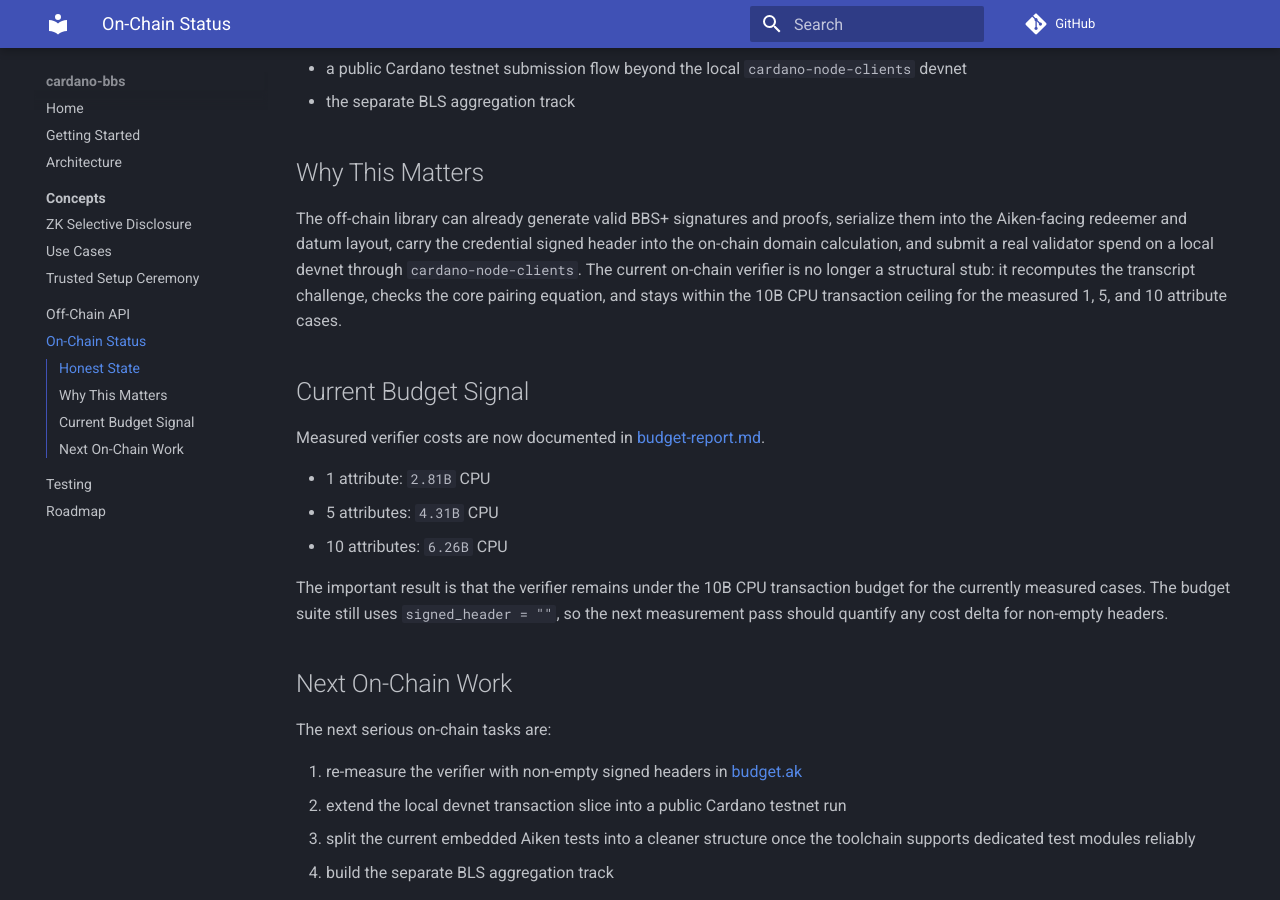
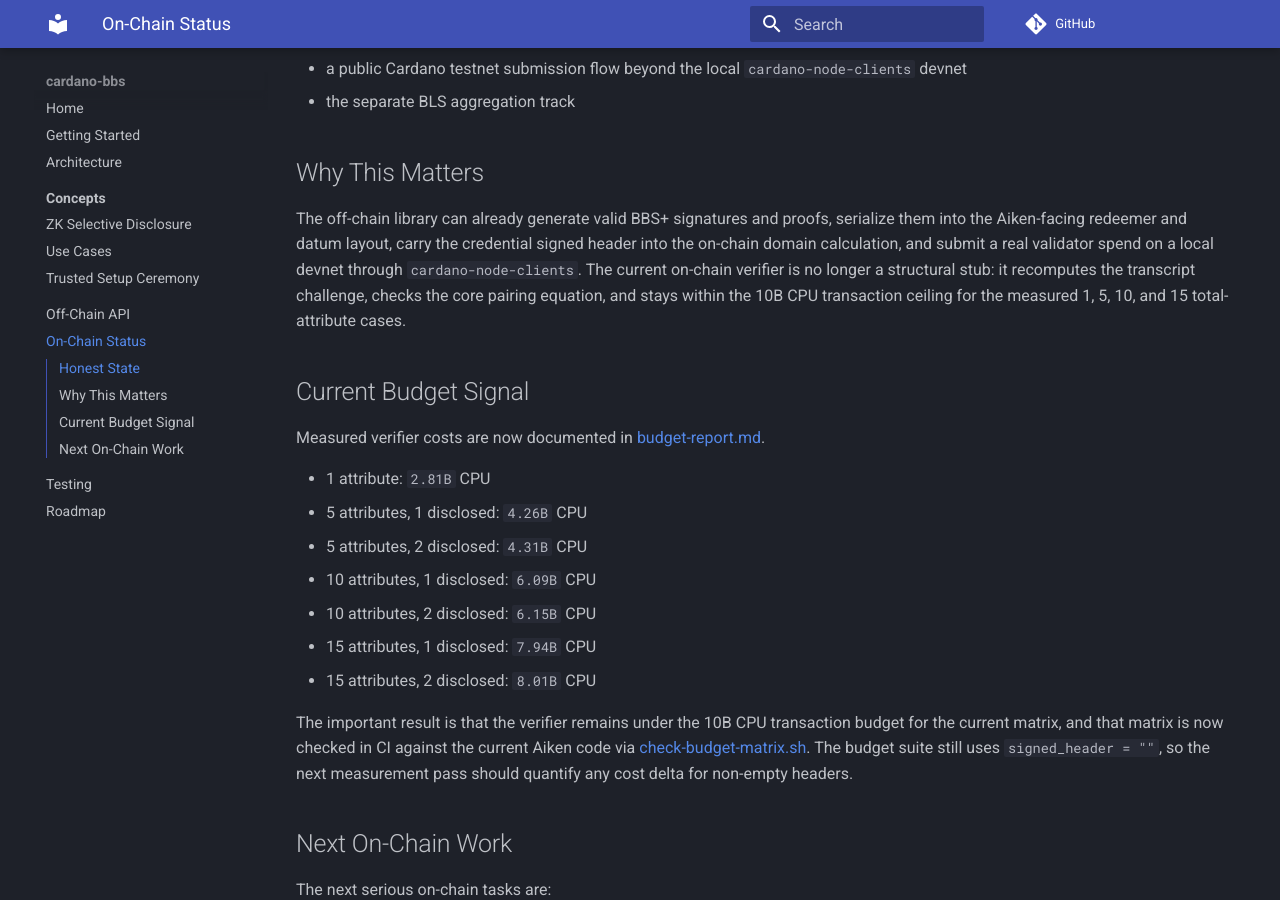
Before and after one commit to lambdasistemi/cardano-bbs, an MkDocs documentation site: the page built from docs/onchain.md, in a window 1280 px wide and 900 px high, scrolled down 938 px. Built offline with MkDocs 1.6.1 and Material for MkDocs 9.7.7, drawn with Linux system fonts in a browser that asks for light colours; comment, search, counter and statistics services are not loaded.

Commit message:
test: add on-chain budget matrix regression gate

```diff
--- a/docs/onchain.md
+++ b/docs/onchain.md
@@ -32,17 +32,33 @@ What does not exist yet:
 
 ## Why This Matters
 
-The off-chain library can already generate valid BBS+ signatures and proofs, serialize them into the Aiken-facing redeemer and datum layout, carry the credential signed header into the on-chain domain calculation, and submit a real validator spend on a local devnet through `cardano-node-clients`. The current on-chain verifier is no longer a structural stub: it recomputes the transcript challenge, checks the core pairing equation, and stays within the 10B CPU transaction ceiling for the measured 1, 5, and 10 attribute cases.
+The off-chain library can already generate valid BBS+ signatures and proofs,
+serialize them into the Aiken-facing redeemer and datum layout, carry the
+credential signed header into the on-chain domain calculation, and submit a
+real validator spend on a local devnet through `cardano-node-clients`. The
+current on-chain verifier is no longer a structural stub: it recomputes the
+transcript challenge, checks the core pairing equation, and stays within the
+10B CPU transaction ceiling for the measured 1, 5, 10, and 15 total-attribute
+cases.
 
 ## Current Budget Signal
 
 Measured verifier costs are now documented in [budget-report.md](/code/cardano-bbs-verify/specs/001-bbs-credentials/budget-report.md).
 
 - 1 attribute: `2.81B` CPU
-- 5 attributes: `4.31B` CPU
-- 10 attributes: `6.26B` CPU
+- 5 attributes, 1 disclosed: `4.26B` CPU
+- 5 attributes, 2 disclosed: `4.31B` CPU
+- 10 attributes, 1 disclosed: `6.09B` CPU
+- 10 attributes, 2 disclosed: `6.15B` CPU
+- 15 attributes, 1 disclosed: `7.94B` CPU
+- 15 attributes, 2 disclosed: `8.01B` CPU
 
-The important result is that the verifier remains under the 10B CPU transaction budget for the currently measured cases. The budget suite still uses `signed_header = ""`, so the next measurement pass should quantify any cost delta for non-empty headers.
+The important result is that the verifier remains under the 10B CPU transaction
+budget for the current matrix, and that matrix is now checked in CI against the
+current Aiken code via
+[check-budget-matrix.sh](/code/cardano-bbs-verify/scripts/check-budget-matrix.sh).
+The budget suite still uses `signed_header = ""`, so the next measurement pass
+should quantify any cost delta for non-empty headers.
 
 ## Next On-Chain Work
 
```
Also changed, not shown: specs/001-bbs-credentials/budget-report.md (+38 -16 lines), specs/001-bbs-credentials/tasks.md (+1 -1 lines), 6 other files.
